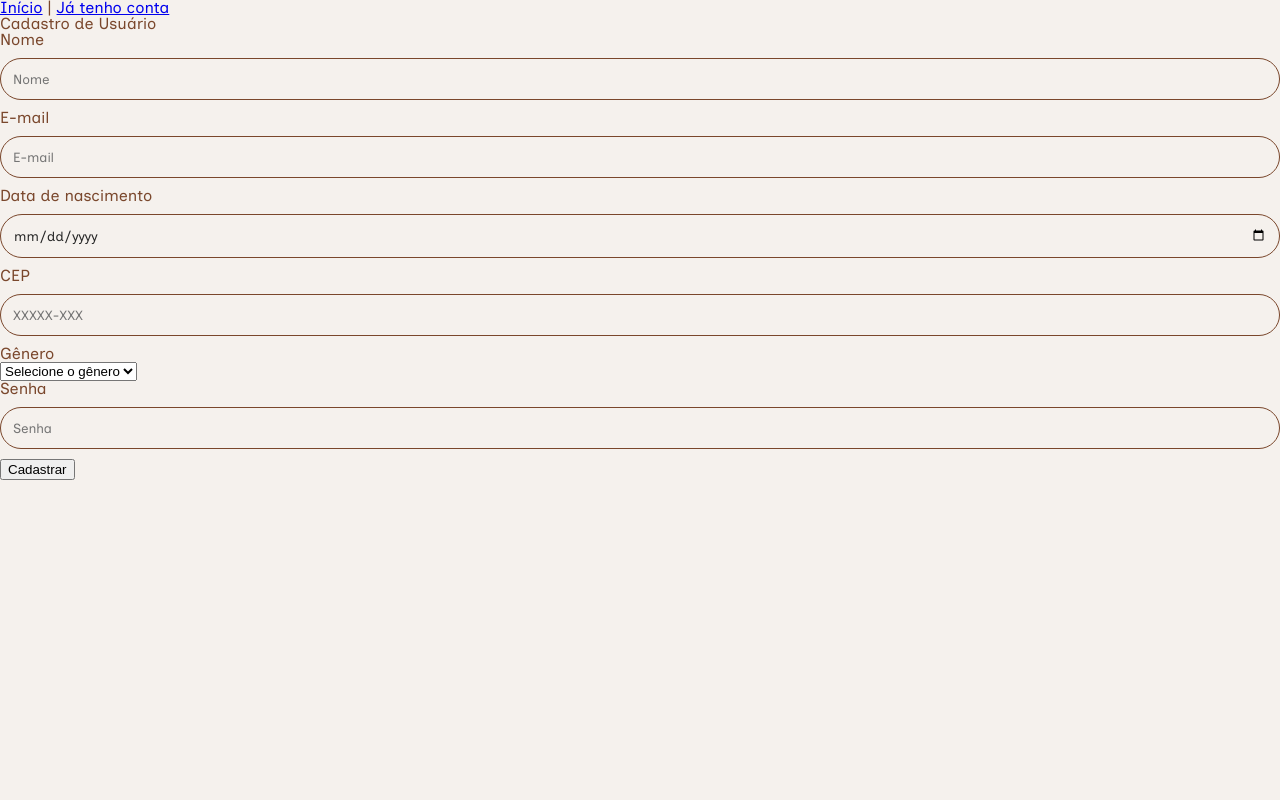
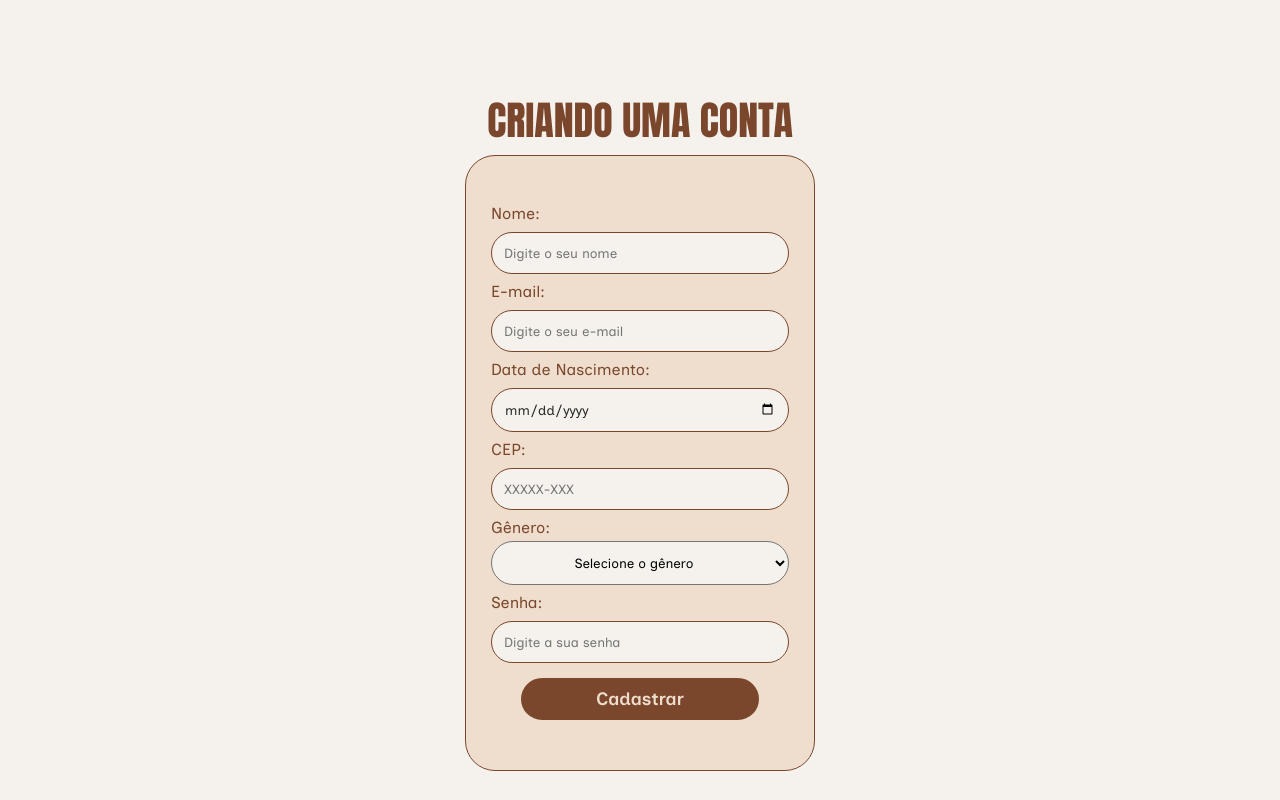
Before and after one commit to GabrielMuehlbauer/site_receita, a plain HTML site: page cadastro.html in a window 1280 px wide. Drawn offline with Linux system fonts and the light colour scheme.

Commit message:
Finalização da tela de Cadastro

```diff
--- a/assets/css/style.css
+++ b/assets/css/style.css
@@ -137,3 +137,61 @@ input {
   background-color: var(--pastel-orange);
   color: var(--faded-brown);
 }
+
+/* Cadastrar */
+.register-display {
+  display: flex;
+  text-align: center;
+  justify-content: center;
+}
+
+.register-content h1 {
+  font-family: "Anton";
+  font-size: 40px;
+  padding-bottom: 15px;
+  padding-top: 100px;
+}
+
+#register-form {
+  background-color: var(--light-orange);
+  width: 350px;
+  padding: 50px 25px;
+  border-radius: 30px;
+  border: 1px solid var(--faded-brown);
+}
+
+.name-register, .email-register, .date-register, .cep-register, .genero-register, .password-register {
+  text-align: left;
+}
+
+#register-button-sql {
+  display: inline-block;
+  padding: 10px;
+  border: 2px solid var(--faded-brown);
+  background-color: var(--faded-brown);
+  color: var(--light-orange);
+  border-radius: 30px;
+  width: 80%;
+  font-family: "Inclusive Sans";
+  font-weight: 600;
+  font-size: 18px;
+  margin-top: 5px;
+  text-decoration: none;
+  transition: all ease-in 0.2s;
+}
+
+#register-button-sql:hover {
+  background-color: var(--light-orange);
+  color: var(--faded-brown);
+}
+
+.genero-register select {
+  width: 100%;
+  padding: 12px;
+  margin: 10px 0 10px 0;
+  font-family: "Inclusive Sans";
+  border-radius: 30px;
+  background-color: var(--light-orange-light);
+  text-align: center;
+  margin-top: 5px;
+}
--- a/cadastro.html
+++ b/cadastro.html
@@ -1,5 +1,6 @@
 <!DOCTYPE html>
 <html lang="pt-br">
+
 <head>
   <meta charset="UTF-8">
   <meta name="viewport" content="width=device-width, initial-scale=1">
@@ -9,50 +10,56 @@
   <!-- Link para o style.css -->
   <link rel="stylesheet" href="assets/css/style.css">
 </head>
+
 <body>
-  <header>
-    <nav>
-      <a href="index.html">Início</a> |
-      <a href="login.html">Já tenho conta</a>
-    </nav>
-  </header>
 
-  <h1>Cadastro de Usuário</h1>
-  <form id="cadastroForm">
-    <label>Nome<br>
-      <input type="text" name="nome" placeholder="Nome" required>
-    </label><br>
+  <div class="register-display">
 
-    <label>E-mail<br>
-      <input type="email" name="email" placeholder="E-mail" required>
-    </label><br>
+    <div class="register-content">
+      <h1>CRIANDO UMA CONTA</h1>
+      <form id="register-form">
+        <div class="name-register">
+          <label for="input-name-register">Nome:</label>
+          <input id="input-name-register" type="text" name="name" placeholder="Digite o seu nome" required>
+        </div>
 
-    <label>Data de nascimento<br>
-      <input type="date" name="data_nascimento" required>
-    </label><br>
+        <div class="email-register">
+          <label for="input-email-register">E-mail:</label>
+          <input id="input-email-register" type="email" name="email" placeholder="Digite o seu e-mail" required>
+        </div>
 
-    <label>CEP<br>
-      <input type="text" name="cep" placeholder="XXXXX-XXX" required pattern="\d{5}-\d{3}">
-    </label><br>
+        <div class="date-register">
+          <label for="input-date-register">Data de Nascimento:</label>
+          <input id="input-date-register" type="date" name="data_nascimento" required>
+        </div>
 
-    <label>Gênero<br>
-      <select name="genero" required>
+        <div class="cep-register">
+          <label for="input-cep-register">CEP:</label>
+          <input id="input-cep-register" type="text" name="cep" placeholder="XXXXX-XXX" required pattern="\d{5}-\d{3}">
+        </div>
+
+        <div class="genero-register">
+          <label for="input-genero-register">Gênero:</label>
+          <select id="input-genero-register" name="genero" required>
             <option value="" disabled selected>Selecione o gênero</option>
             <option value="Masculino">Masculino</option>
             <option value="Feminino">Feminino</option>
             <option value="Outro">Outro</option>
           </select>
-    </label><br>
+        </div>
 
-    <label>Senha<br>
-      <input type="password" name="senha" placeholder="Senha" required minlength="6">
-    </label><br>
+        <div class="password-register">
+          <label for="input-password-register">Senha:</label>
+          <input id="input-password-register" type="password" name="senha" placeholder="Digite a sua senha" required>
+        </div>
 
-    <button type="submit">Cadastrar</button>
+        <a id="register-button-sql" href="">Cadastrar</a>
       </form>
 
-  <div id="mensagem"></div>
+    </div>
+  </div>
 
   <script src="js/script.js"></script>
 </body>
+
 </html>
```
Lines whose indentation alone changed are shown as unchanged.
